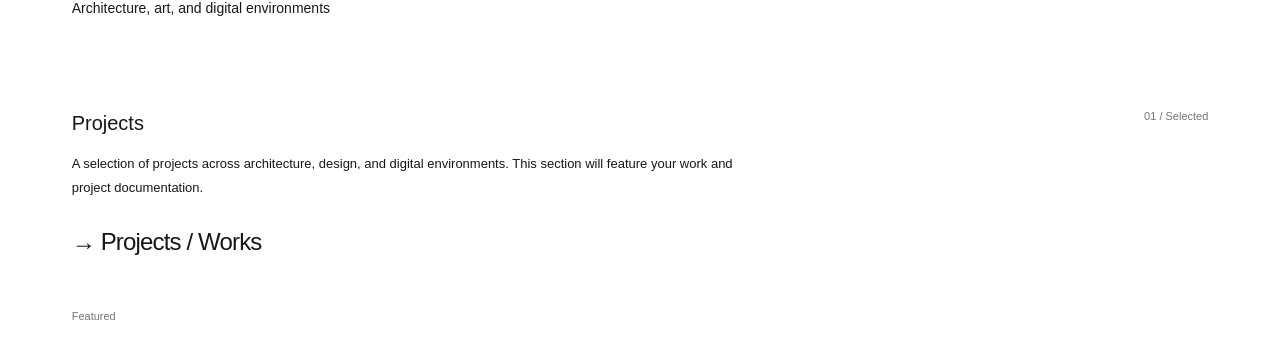
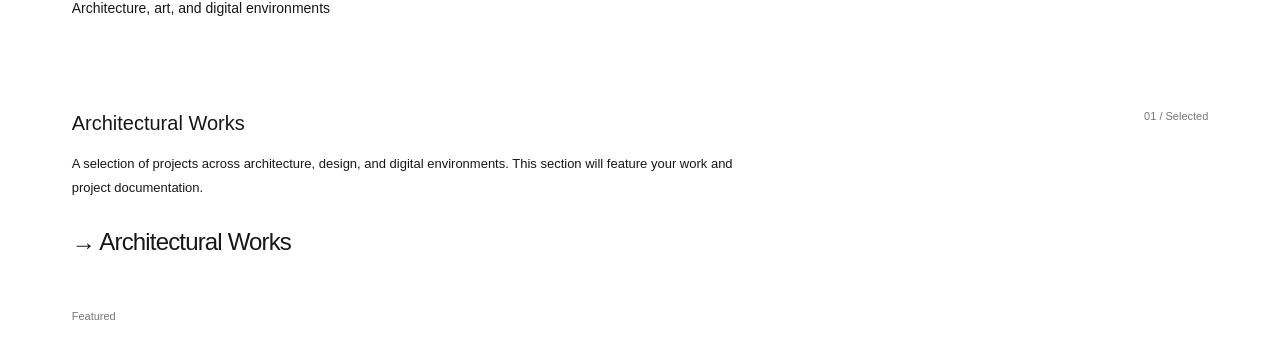
Before and after one commit to koimm/koimm.github.io, a Jekyll site: the page built from index.html, in a window 1280 px wide. Shown: the part 203-541 px from the top of the page. Built offline with Jekyll 4.4.1, drawn with Linux system fonts in a browser that asks for light colours.

```diff
--- a/index.html
+++ b/index.html
@@ -8,9 +8,9 @@
 <section class="home-section">
   <div class="home-intro">
     <div>
-      <h2>Projects</h2>
+      <h2>Architectural Works</h2>
       <p>A selection of projects across architecture, design, and digital environments. This section will feature your work and project documentation.</p>
-      <a class="feature-link" href="{{ '/gallery/projects/' | relative_url }}">→ Projects / Works</a>
+      <a class="feature-link" href="{{ '/gallery/projects/' | relative_url }}">→ Architectural Works</a>
     </div>
     <span class="section-index">01 / Selected</span>
   </div>
```
